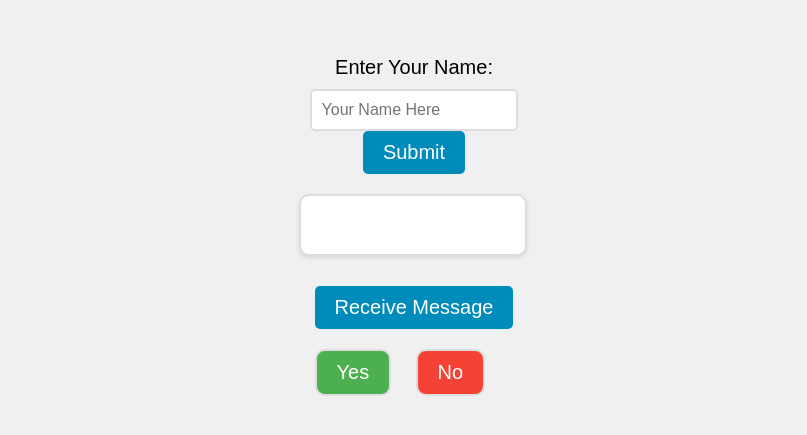
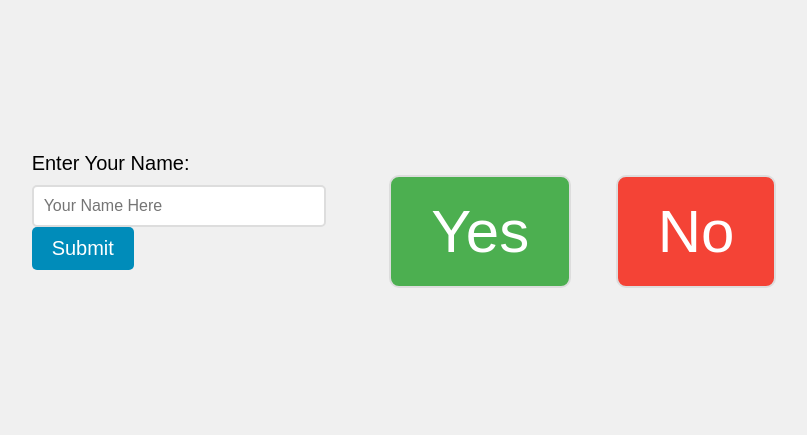
Before and after one commit to yohatad/netlify, a website: page index.html in a window 1280 px wide. Shown: the part 169-604 px from the top of the page, without its empty margins (226-1033 px from the left). Drawn offline with Linux system fonts and the light colour scheme.

Commit message:
Revert "New"
This reverts commit 8e8caf2d7e33f1f7fe0026d5a04cc1ed73593229.

```diff
--- a/index.html
+++ b/index.html
@@ -6,22 +6,16 @@
     <link rel="stylesheet" href="style.css">
 </head>
 <body>
-    <div class="column left-column">
-        <form id="nameForm" class="input-container">
+    <form id="nameForm">
+        <div class="input-container">
             <label for="nameInput">Enter Your Name:</label>
             <input type="text" id="nameInput" placeholder="Your Name Here">
             <button type="submit" id="submitName">Submit</button>
-        </form>
-        <div id="incomingText" class="incoming-text-container">
-            <p> </p>
         </div>
-    </div>
-    <div class="column right-column">
-        <button id="receiveMessage" class="receive-message-button">Receive Message</button>
-        <div class="choices-container">
-            <button id="yesButton" class="choice-button">Yes</button>
-            <button id="noButton" class="choice-button">No</button>
-        </div>
+    </form>
+    <div class="choices-container">
+        <button id="yesButton" class="choice-button">Yes</button>
+        <button id="noButton" class="choice-button">No</button>
     </div>
     <script src="script.js" defer></script>
 </body>
--- a/script.js
+++ b/script.js
@@ -1,55 +1,39 @@
 window.onload = function() {
     var nameForm = document.getElementById('nameForm');
     var nameInput = document.getElementById('nameInput');
-    var incomingTextContainer = document.getElementById('incomingText');
-    var receiveMessageButton = document.getElementById('receiveMessage');
     var yesButton = document.getElementById('yesButton');
     var noButton = document.getElementById('noButton');
     var userName = '';
 
     nameForm.onsubmit = function(event) {
-        event.preventDefault();
+        event.preventDefault ? event.preventDefault() : (event.returnValue = false);
         userName = nameInput.value.trim();
-        console.log('Name submitted:', userName);
+        if (userName) {
+            alert('Hello, ' + userName + '! Please make your choice.');
+        } else {
+            alert('Please enter your name.');
+        }
     };
-
-    function fetchMessage() {
-        var xhr = new XMLHttpRequest();
-        xhr.open('GET', 'https://fit-frank-stork.ngrok-free.app/fetch-message', true);
-        xhr.onreadystatechange = function() {
-            if (xhr.readyState === 4) {
-                if (xhr.status === 200) {
-                    try {
-                        var response = JSON.parse(xhr.responseText);
-                        incomingTextContainer.innerHTML = '<p>' + response.text + '</p>';
-                    } catch (e) {
-                        alert("Error parsing JSON: " + e);
-                    }
-                }
-            }
-        };
-        xhr.send(null);
-    }
 
     function sendResponse(response) {
         if (userName) {
-            console.log(`Sending response: ${response}`);
             var xhr = new XMLHttpRequest();
             xhr.open('POST', 'https://fit-frank-stork.ngrok-free.app/submit', true);
             xhr.setRequestHeader('Content-Type', 'application/json');
             xhr.onreadystatechange = function () {
                 if (xhr.readyState === 4 && xhr.status === 200) {
-                    console.log('POST response received');
+                    var json = JSON.parse(xhr.responseText);
+                    console.log('Success:', json);
                 }
             };
             var data = JSON.stringify({ name: userName, response: response });
             xhr.send(data);
+            alert(userName + ' clicked ' + response);
         } else {
-            console.log('No name entered.');
+            alert('Please enter your name first.');
         }
     }
 
-    receiveMessageButton.onclick = fetchMessage;
     yesButton.onclick = function() { sendResponse('Yes'); };
     noButton.onclick = function() { sendResponse('No'); };
 };
--- a/style.css
+++ b/style.css
@@ -2,58 +2,52 @@ body, html {
     height: 100%;
     margin: 0;
     display: flex;
-  flex-direction: column;
     justify-content: center;
     align-items: center;
     font-family: Arial, sans-serif;
-  background-color: #f0f0f0;
+    background-color: #f0f0f0; /* Light grey background */
   }
 
-.container, .button-container {
+  .container {
     text-align: center;
     padding: 20px;
   }
 
-.input-container, .button-container {
-  margin-bottom: 20px;
+  .input-container {
+    margin-bottom: 40px; /* Increased spacing */
   }
 
-.choice-button, .receive-message-button {
-  font-size: 20px;
-  padding: 10px 20px;
-  margin: 10px;
-  border: 2px solid #ddd;
-  border-radius: 10px;
+  .choice-button {
+    font-size: 60px; /* Increased font size for bigger buttons */
+    padding: 20px 40px; /* Increased padding for larger buttons */
+    margin: 20px;
+    border: 2px solid #ddd; /* Added border for style */
+    border-radius: 10px; /* Rounded corners */
     cursor: pointer;
-  transition: background-color 0.3s, transform 0.2s;
+    transition: background-color 0.3s, transform 0.2s; /* Smooth transition for interaction */
   }
 
   #yesButton {
-  background-color: #4CAF50;
+    background-color: #4CAF50; /* More vibrant green */
     color: white;
   }
 
   #noButton {
-  background-color: #f44336;
+    background-color: #f44336; /* More vibrant red */
     color: white;
   }
 
-.receive-message-button {
-  background-color: #008CBA;
-  color: white;
+  #yesButton:hover, #noButton:hover {
+    transform: scale(1.1); /* Button grows when hovered */
   }
 
-#yesButton:hover, #noButton:hover, .receive-message-button:hover {
-  transform: scale(1.1);
-}
-
-#submitName, .receive-message-button {
-  background-color: #008CBA;
+  #submitName {
+    background-color: #008CBA; /* Professional blue */
     color: white;
     padding: 10px 20px;
     font-size: 20px;
     border: none;
-  border-radius: 5px;
+    border-radius: 5px; /* Rounded corners */
     cursor: pointer;
   }
 
@@ -61,9 +55,9 @@ input[type="text"] {
     padding: 10px;
     font-size: 16px;
     border: 2px solid #ddd;
-  border-radius: 5px;
-  width: 80%;
-  max-width: 500px;
+    border-radius: 5px; /* Rounded corners */
+    width: 80%; /* Larger input field */
+    max-width: 500px; /* Maximum width */
   }
 
   label {
@@ -77,15 +71,3 @@ form {
     flex-direction: column;
     align-items: center;
   }
-
-.incoming-text-container {
-  background-color: #fff;
-  padding: 20px;
-  margin: 20px 0;
-  border-radius: 10px;
-  border: 2px solid #ddd;
-  width: 80%;
-  max-width: 500px;
-  box-shadow: 0 2px 4px rgba(0, 0, 0, 0.1);
-  font-size: 18px;
-}
```
Lines whose indentation alone changed are shown as unchanged.
